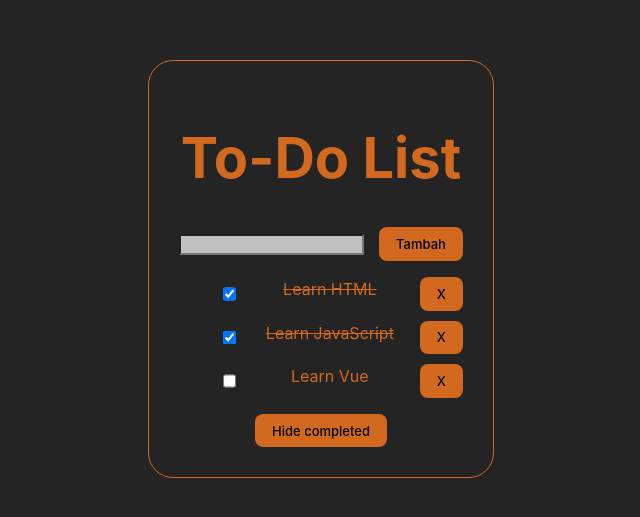
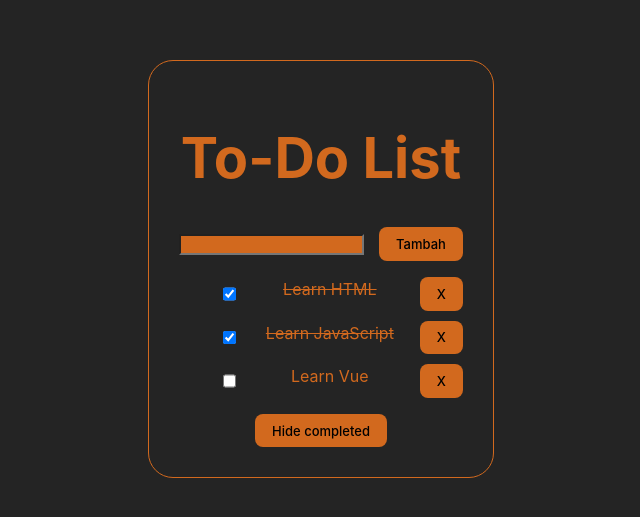
Before and after one commit to MiftahNalar/28-pbk-uts-213510528, a Vue app: page / in a window 1280 px wide. Shown: the part 131-648 px from the top of the page, without its empty margins (319-959 px from the left). Built offline with nearby package versions, Linux system fonts and the light colour scheme.

Commit message:
Update style.css

```diff
--- a/src/style.css
+++ b/src/style.css
@@ -87,7 +87,7 @@ li{
 }
 
 .input{
-  background-color: rgb(192, 192, 192);
+  background-color: chocolate;
   color: black;
 }
 
```
